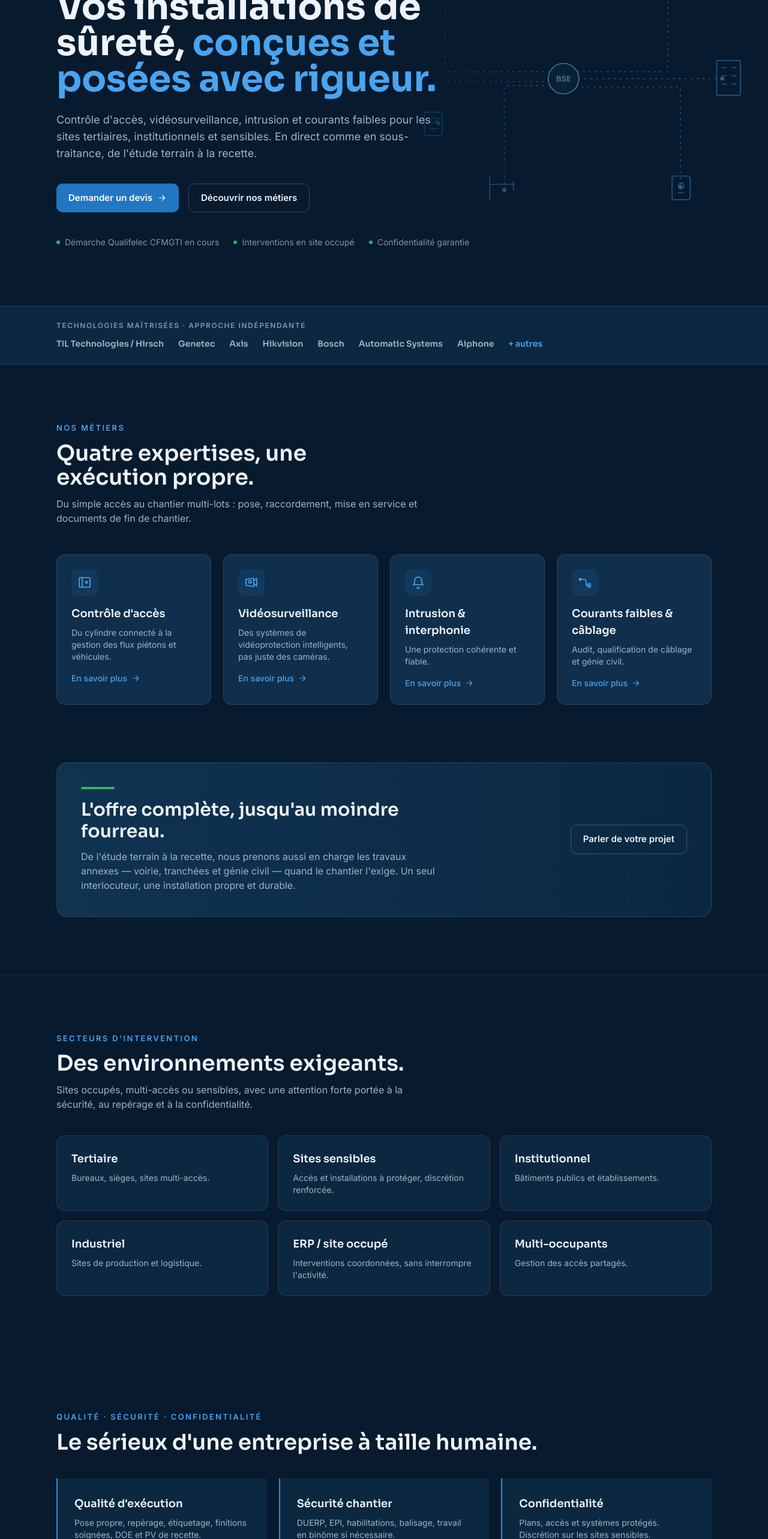
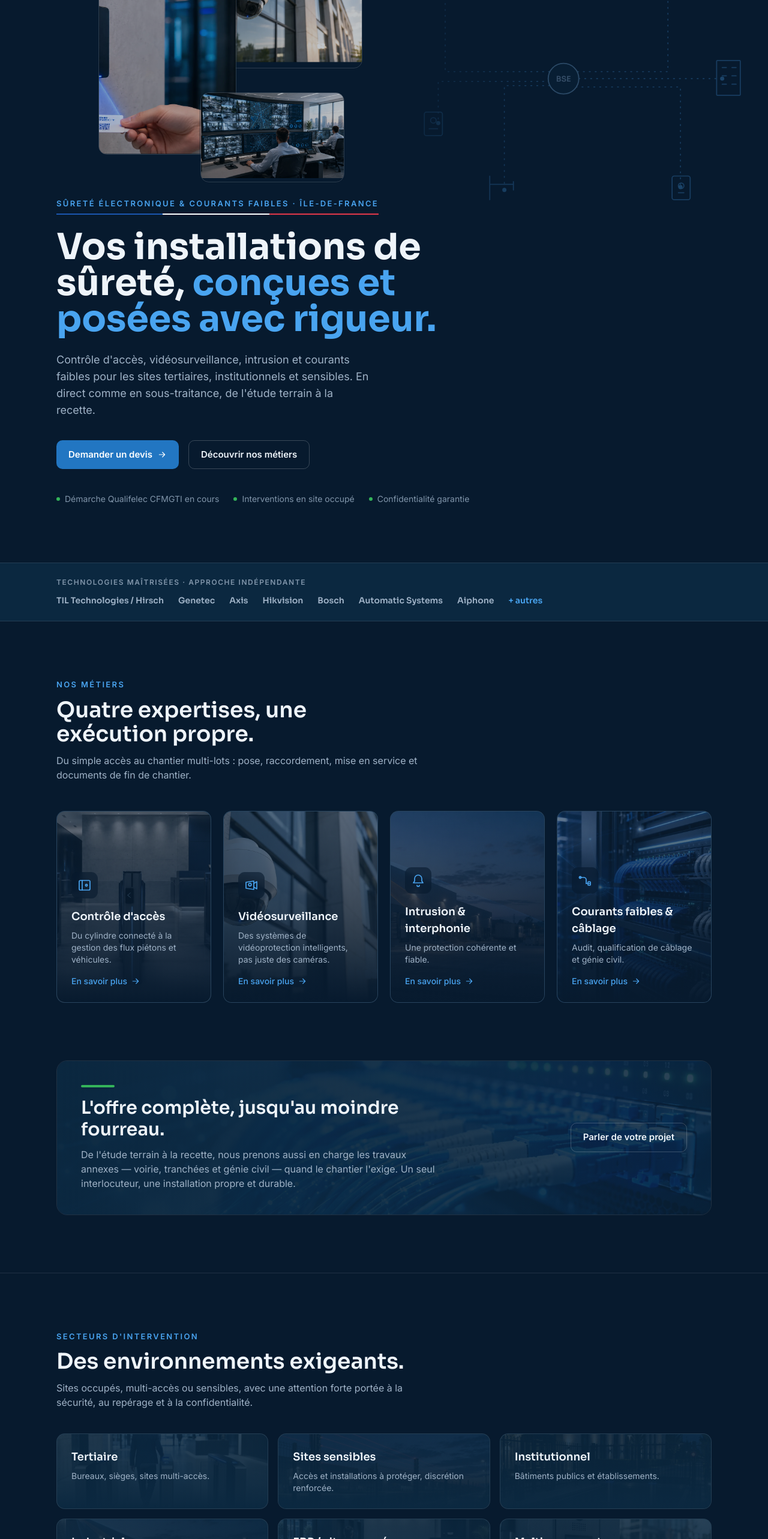
Before and after one commit to bse-connect/site-bse-connect, a Next.js app: page / in a window 1280 px wide. Shown: the part 234-2800 px from the top of the page at 60% size. Built offline with nearby package versions, Linux system fonts and the light colour scheme.

Commit message:
Refonte visuelle : collage animé accueil, cartes métiers et secteurs photo, bannières et galeries des 4 métiers

```diff
--- a/app/page.tsx
+++ b/app/page.tsx
@@ -1,9 +1,20 @@
+import Image from "next/image";
 import Link from "next/link";
 import { Container, Eyebrow, Button } from "@/components/ui";
 import { Reveal } from "@/components/Reveal";
 import { Icon } from "@/components/Icons";
 import { EcosystemMotif } from "@/components/EcosystemMotif";
+import { HeroCollage } from "@/components/HeroCollage";
 import { metiers, brandsHighlight, secteurs } from "@/lib/site";
+
+const secteurImages: Record<string, string> = {
+  "Tertiaire": "/photos/controle-acces-tourniquets.webp",
+  "Sites sensibles": "/photos/intrusion-barrieres-infrarouges.webp",
+  "Institutionnel": "/photos/acces-vehicules-perimetrique.webp",
+  "Industriel": "/photos/intrusion-detection-exterieure.webp",
+  "ERP / site occupé": "/photos/controle-acces-pmr.webp",
+  "Multi-occupants": "/photos/interphonie-platine.webp",
+};
 
 const trust = [
   "Démarche Qualifelec CFMGTI en cours",
@@ -26,8 +37,9 @@ export default function Home() {
           className="pointer-events-none absolute inset-0"
           style={{ background: "radial-gradient(620px 420px at 86% -8%, rgba(46,143,224,0.18), transparent 60%)" }}
         />
-        <EcosystemMotif className="pointer-events-none absolute right-[-30px] top-24 hidden w-[58%] text-brand-blue opacity-50 [mask-image:linear-gradient(90deg,transparent,#000_44%)] md:block" />
+        <EcosystemMotif className="pointer-events-none absolute right-[-30px] top-24 hidden w-[58%] text-brand-blue opacity-30 [mask-image:linear-gradient(90deg,transparent,#000_44%)] md:block" />
         <Container className="relative">
+          <HeroCollage className="absolute right-0 top-2 hidden h-[400px] w-[510px] xl:block" />
           <Reveal><Eyebrow tricolor>Sûreté électronique &amp; courants faibles · Île-de-France</Eyebrow></Reveal>
           <Reveal delay={0.08}>
             <h1 className="mt-6 max-w-[16ch] font-display text-4xl font-bold leading-[1.1] sm:text-5xl lg:text-6xl">
@@ -35,7 +47,7 @@ export default function Home() {
             </h1>
           </Reveal>
           <Reveal delay={0.16}>
-            <p className="mt-6 max-w-[56ch] text-lg text-ink-muted">
+            <p className="mt-6 max-w-[46ch] text-lg text-ink-muted">
               Contrôle d'accès, vidéosurveillance, intrusion et courants faibles pour les sites tertiaires, institutionnels et sensibles. En direct comme en sous-traitance, de l'étude terrain à la recette.
             </p>
           </Reveal>
@@ -87,9 +99,22 @@ export default function Home() {
               <Reveal key={m.slug} delay={i * 0.08}>
                 <Link
                   href={"/metiers/" + m.slug}
-                  className="group block h-full rounded-xl2 border border-white/10 bg-surface p-6 transition-all duration-200 hover:-translate-y-1.5 hover:border-brand-blue hover:bg-surface-light"
+                  className="group relative flex h-full min-h-[320px] flex-col justify-end overflow-hidden rounded-xl2 border border-white/10 bg-surface transition-all duration-200 hover:-translate-y-1.5 hover:border-brand-blue"
                 >
-                  <div className="mb-4 flex h-11 w-11 items-center justify-center rounded-[11px] bg-brand-blue/10 text-brand-bright transition-colors group-hover:bg-brand-green/10 group-hover:text-brand-green">
+                  {m.cardImage && (
+                    <>
+                      <Image
+                        src={m.cardImage}
+                        alt=""
+                        fill
+                        sizes="(min-width: 1024px) 25vw, (min-width: 640px) 50vw, 100vw"
+                        className="object-cover opacity-50 saturate-[0.85] transition duration-300 group-hover:scale-105 group-hover:opacity-65"
+                      />
+                      <div className="absolute inset-0 bg-gradient-to-t from-navy-900 via-navy-900/55 to-navy-900/15" />
+                    </>
+                  )}
+                  <div className="relative p-6">
+                    <div className="mb-4 flex h-11 w-11 items-center justify-center rounded-[11px] bg-navy-900/60 text-brand-bright backdrop-blur-sm transition-colors group-hover:text-brand-green">
                       <Icon name={m.icon} className="h-6 w-6" />
                     </div>
                     <h3 className="font-display text-lg font-semibold">{m.title}</h3>
@@ -97,6 +122,7 @@ export default function Home() {
                     <span className="mt-4 inline-flex items-center gap-1.5 text-sm font-medium text-brand-bright">
                       En savoir plus <Icon name="arrow" className="h-4 w-4 transition-transform group-hover:translate-x-0.5" />
                     </span>
+                  </div>
                 </Link>
               </Reveal>
             ))}
@@ -108,7 +134,16 @@ export default function Home() {
       <section className="pb-24">
         <Container>
           <Reveal>
-            <div className="flex flex-wrap items-center justify-between gap-8 rounded-[18px] border border-white/10 bg-gradient-to-r from-navy-700 to-navy-800 p-10">
+            <div className="relative overflow-hidden rounded-[18px] border border-white/10">
+              <Image
+                src="/photos/ambiance-fibre-reseau.webp"
+                alt=""
+                fill
+                sizes="(min-width: 1200px) 1140px, 100vw"
+                className="object-cover opacity-35"
+              />
+              <div className="absolute inset-0 bg-gradient-to-r from-navy-800/95 via-navy-800/80 to-navy-800/55" />
+              <div className="relative flex flex-wrap items-center justify-between gap-8 p-10">
                 <div className="max-w-[60ch]">
                   <div className="mb-4 h-1 w-14 rounded bg-brand-green" />
                   <h2 className="font-display text-2xl font-semibold sm:text-3xl">L'offre complète, jusqu'au moindre fourreau.</h2>
@@ -117,6 +152,7 @@ export default function Home() {
                   </p>
                 </div>
                 <Button href="/contact" variant="ghost">Parler de votre projet</Button>
+              </div>
             </div>
           </Reveal>
         </Container>
@@ -133,9 +169,23 @@ export default function Home() {
           <div className="mt-10 grid gap-4 sm:grid-cols-2 lg:grid-cols-3">
             {secteurs.map((s, i) => (
               <Reveal key={s.title} delay={i * 0.06}>
-                <div className="h-full rounded-xl2 border border-white/10 bg-navy-800 p-6">
+                <div className="group relative h-full overflow-hidden rounded-xl2 border border-white/10 bg-navy-800 p-6 transition-colors hover:border-brand-blue/60">
+                  {secteurImages[s.title] && (
+                    <>
+                      <Image
+                        src={secteurImages[s.title]}
+                        alt=""
+                        fill
+                        sizes="(min-width: 1024px) 33vw, (min-width: 640px) 50vw, 100vw"
+                        className="object-cover opacity-[0.18] saturate-[0.7] transition duration-300 group-hover:scale-105 group-hover:opacity-30"
+                      />
+                      <div className="absolute inset-0 bg-gradient-to-t from-navy-800 via-navy-800/60 to-navy-800/30" />
+                    </>
+                  )}
+                  <div className="relative">
                     <h3 className="font-display text-lg font-semibold">{s.title}</h3>
                     <p className="mt-2 text-sm text-ink-muted">{s.desc}</p>
+                  </div>
                 </div>
               </Reveal>
             ))}
@@ -164,8 +214,16 @@ export default function Home() {
       </section>
 
       {/* CTA */}
-      <section className="border-t border-white/10 py-28">
-        <Container className="text-center">
+      <section className="relative overflow-hidden border-t border-white/10 py-28">
+        <Image
+          src="/photos/supervision-centre.webp"
+          alt=""
+          fill
+          sizes="100vw"
+          className="pointer-events-none object-cover opacity-20 saturate-[0.8]"
+        />
+        <div className="pointer-events-none absolute inset-0 bg-gradient-to-b from-navy-900 via-navy-900/70 to-navy-900" />
+        <Container className="relative text-center">
           <Reveal>
             <h2 className="mx-auto max-w-[18ch] font-display text-3xl font-bold sm:text-4xl lg:text-5xl">Un projet de sûreté à chiffrer ?</h2>
             <p className="mx-auto mt-4 max-w-[40ch] text-lg text-ink-muted">Parlons-en. Réponse rapide, étude sérieuse, devis clair.</p>
--- /dev/null
+++ b/components/HeroCollage.tsx
@@ -0,0 +1,66 @@
+"use client";
+import Image from "next/image";
+import { motion, useReducedMotion } from "framer-motion";
+
+const cards = [
+  {
+    src: "/photos/controle-acces-lecteur-qr.webp",
+    alt: "Lecture d'un badge sur un lecteur mural",
+    className: "absolute right-[210px] top-6 z-20 h-[300px] w-[230px] rotate-[-4deg]",
+    float: 8,
+    duration: 7,
+  },
+  {
+    src: "/photos/videosurveillance-camera-dome.webp",
+    alt: "Caméra dôme sur façade",
+    className: "absolute right-0 top-0 z-10 h-[180px] w-[270px] rotate-[3deg]",
+    float: 10,
+    duration: 9,
+  },
+  {
+    src: "/photos/supervision-centre.webp",
+    alt: "Centre de supervision",
+    className: "absolute right-[30px] top-[220px] z-30 h-[150px] w-[240px] rotate-[2deg]",
+    float: 6,
+    duration: 8,
+  },
+];
+
+export function HeroCollage({ className = "" }: { className?: string }) {
+  const reduce = useReducedMotion();
+  return (
+    <div className={"pointer-events-none relative " + className} aria-hidden="true">
+      {cards.map((c, i) => (
+        <motion.div
+          key={c.src}
+          className={
+            c.className +
+            " overflow-hidden rounded-[14px] border border-white/15 ring-1 ring-navy-900/60"
+          }
+          initial={reduce ? { opacity: 0 } : { opacity: 0, y: 30 }}
+          animate={{ opacity: 1, y: 0 }}
+          transition={{ duration: 0.8, delay: 0.25 + i * 0.15, ease: [0.22, 1, 0.36, 1] }}
+        >
+          <motion.div
+            className="absolute inset-0"
+            animate={reduce ? undefined : { y: [0, -c.float, 0] }}
+            transition={
+              reduce
+                ? undefined
+                : { duration: c.duration, repeat: Infinity, ease: "easeInOut", delay: i * 1.2 }
+            }
+          >
+            <Image
+              src={c.src}
+              alt={c.alt}
+              fill
+              sizes="280px"
+              className="object-cover saturate-[0.9]"
+            />
+            <div className="absolute inset-0 bg-navy-900/25" />
+          </motion.div>
+        </motion.div>
+      ))}
+    </div>
+  );
+}
--- a/lib/site.ts
+++ b/lib/site.ts
@@ -47,6 +47,7 @@ export type Metier = {
   engage: string;
   image?: string;
   imageAlt?: string;
+  cardImage?: string;
   gallery?: MetierImage[];
 };
 
@@ -70,6 +71,7 @@ export const metiers: Metier[] = [
       "Des accès fiables et lisibles, du badge à la barrière, pensés pour le fonctionnement réel et la sécurité du site.",
     image: "/photos/controle-acces-lecteur-qr.webp",
     imageAlt: "Badge présenté sous un lecteur mural à lecture QR code",
+    cardImage: "/photos/controle-acces-speed-gates.webp",
     gallery: [
       {
         src: "/photos/controle-acces-tourniquets.webp",
@@ -109,6 +111,21 @@ export const metiers: Metier[] = [
     ],
     engage:
       "Une vidéoprotection pensée pour l'exploitation et la levée de doute — pas un simple alignement de caméras.",
+    image: "/photos/videosurveillance-camera-dome.webp",
+    imageAlt: "Caméra dôme de vidéosurveillance sur une façade moderne",
+    cardImage: "/photos/videosurveillance-camera-dome.webp",
+    gallery: [
+      {
+        src: "/photos/videosurveillance-analyse-ia.webp",
+        alt: "Vue de vidéoprotection avec cadres de détection et identifiants de suivi",
+        caption: "Analyse d'image : détection, suivi et levée de doute",
+      },
+      {
+        src: "/photos/supervision-centre.webp",
+        alt: "Mur d'écrans de supervision affichant des flux de vidéoprotection",
+        caption: "Supervision : exploitation des flux et cartographie",
+      },
+    ],
   },
   {
     slug: "intrusion-interphonie",
@@ -125,6 +142,31 @@ export const metiers: Metier[] = [
     ],
     engage:
       "Une installation fiable et facile à exploiter, intégrée au reste de votre système de sûreté.",
+    image: "/photos/intrusion-detection-exterieure.webp",
+    imageAlt: "Détection extérieure couvrant une cour logistique au crépuscule",
+    cardImage: "/photos/intrusion-detection-exterieure.webp",
+    gallery: [
+      {
+        src: "/photos/intrusion-barrieres-infrarouges.webp",
+        alt: "Colonnes de barrières infrarouges le long d'une clôture de site industriel",
+        caption: "Périmétrique : barrières infrarouges en continuité, plus hautes que la clôture",
+      },
+      {
+        src: "/photos/intrusion-clavier-alarme.webp",
+        alt: "Clavier d'alarme intrusion mural avec écran tactile",
+        caption: "Intrusion : centrales, claviers et organes de commande",
+      },
+      {
+        src: "/photos/interphonie-platine.webp",
+        alt: "Platine de rue multifonctions avec annuaire, clavier à code et lecteur de badge",
+        caption: "Interphonie : platines multifonctions (annuaire, code, badge)",
+      },
+      {
+        src: "/photos/interphonie-moniteur.webp",
+        alt: "Réponse sur moniteur intérieur de visiophonie à un comptoir d'accueil",
+        caption: "Visiophonie : voir qui sonne et ouvrir à distance",
+      },
+    ],
   },
   {
     slug: "courants-faibles-cablage",
@@ -142,6 +184,21 @@ export const metiers: Metier[] = [
     ],
     engage:
       "Une infrastructure courants faibles fiable, mesurée et documentée — la base d'installations de sûreté durables.",
+    image: "/photos/courants-faibles-baie-brassage.webp",
+    imageAlt: "Baie de brassage ouverte au câblage organisé et étiqueté",
+    cardImage: "/photos/courants-faibles-baie-brassage.webp",
+    gallery: [
+      {
+        src: "/photos/courants-faibles-brassage-fibre.webp",
+        alt: "Jarretières de fibre optique étiquetées raccordées à un tiroir optique",
+        caption: "Fibre et VDI : brassage repéré, qualifié et documenté",
+      },
+      {
+        src: "/photos/chantier-fourreaux-detail.webp",
+        alt: "Tranchée rectiligne avec fourreaux TPC et grillage avertisseur",
+        caption: "Génie civil : tranchées, fourreaux et chambres de tirage",
+      },
+    ],
   },
 ];
 
```
Also changed, not shown: app/metiers/page.tsx (+16 -1 lines), public/photos/chantier-fourreaux-detail.webp (added). Lines whose indentation alone changed are shown as unchanged.
